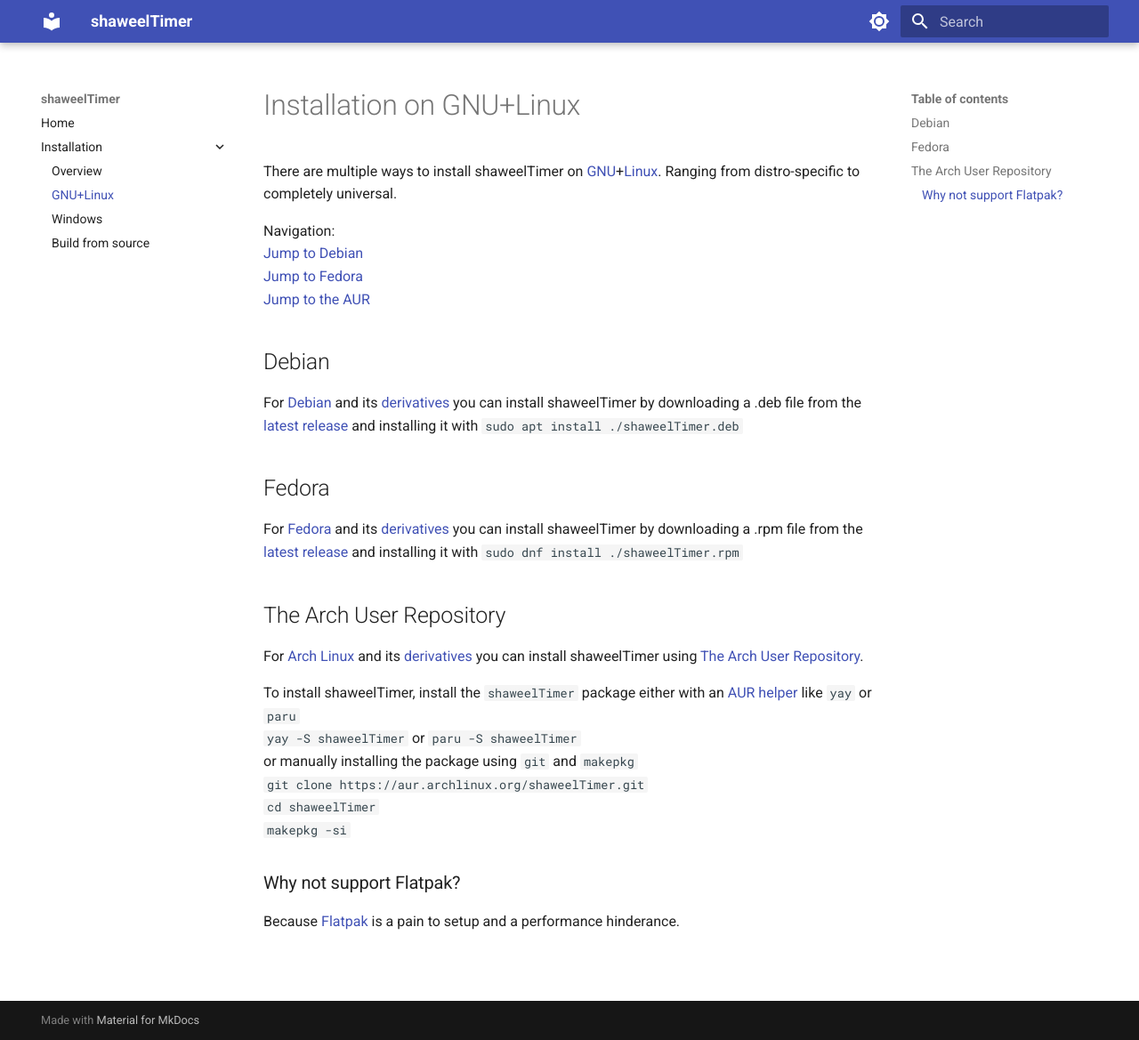
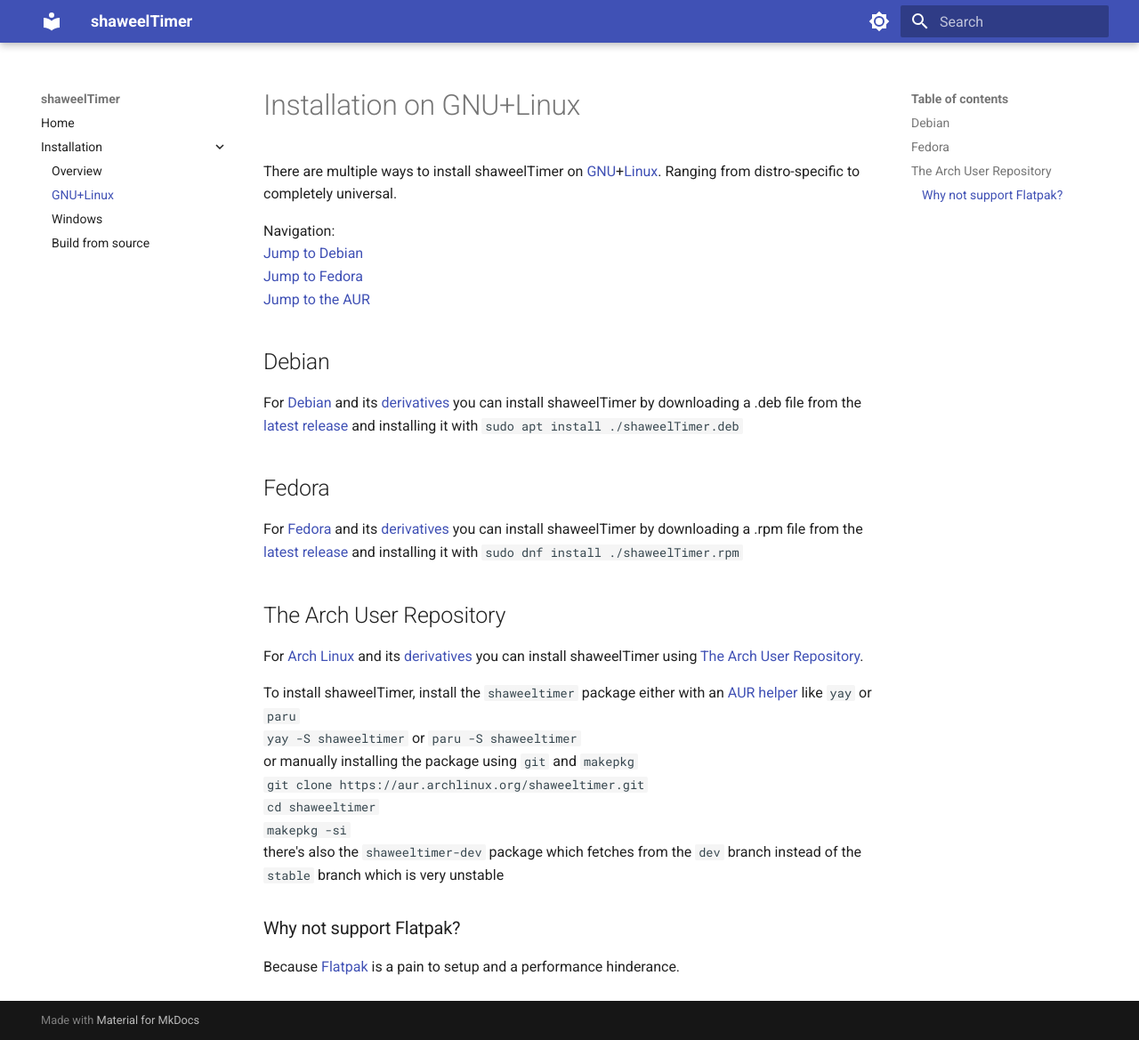
Before and after one commit to shaweel/shaweelTimerDocumentation, an MkDocs documentation site: the page built from docs/installation/linux.md, in a window 1280 px wide and 1169 px high. Shown: the whole window at 89% size. Built offline with MkDocs 1.6.1 and Material for MkDocs 9.7.7, drawn with Linux system fonts in a browser that asks for light colours.

Commit message:
Update linux.md

```diff
--- a/docs/installation/linux.md
+++ b/docs/installation/linux.md
@@ -14,12 +14,13 @@ For [Fedora](https://fedoraproject.org) and its [derivatives](https://fedoraproj
 ## The Arch User Repository
 For [Arch Linux](https://archlinux.org) and its [derivatives](https://wiki.archlinux.org/title/Arch-based_distributions) you can install shaweelTimer using [The Arch User Repository](https://aur.archlinux.org).
 
-To install shaweelTimer, install the `shaweelTimer` package either with an [AUR helper](https://wiki.archlinux.org/title/AUR_helpers) like `yay` or `paru`
-`yay -S shaweelTimer` or  `paru -S shaweelTimer`
+To install shaweelTimer, install the `shaweeltimer` package either with an [AUR helper](https://wiki.archlinux.org/title/AUR_helpers) like `yay` or `paru`
+`yay -S shaweeltimer` or  `paru -S shaweeltimer`
 or manually installing the package using `git` and `makepkg`
-`git clone https://aur.archlinux.org/shaweelTimer.git`
-`cd shaweelTimer`
+`git clone https://aur.archlinux.org/shaweeltimer.git`
+`cd shaweeltimer`
 `makepkg -si`
+there's also the `shaweeltimer-dev` package which fetches from the `dev` branch instead of the `stable` branch which is very unstable
 
 ### Why not support Flatpak?
 Because [Flatpak](https://flatpak.org/) is a pain to setup and a performance hinderance.
```
